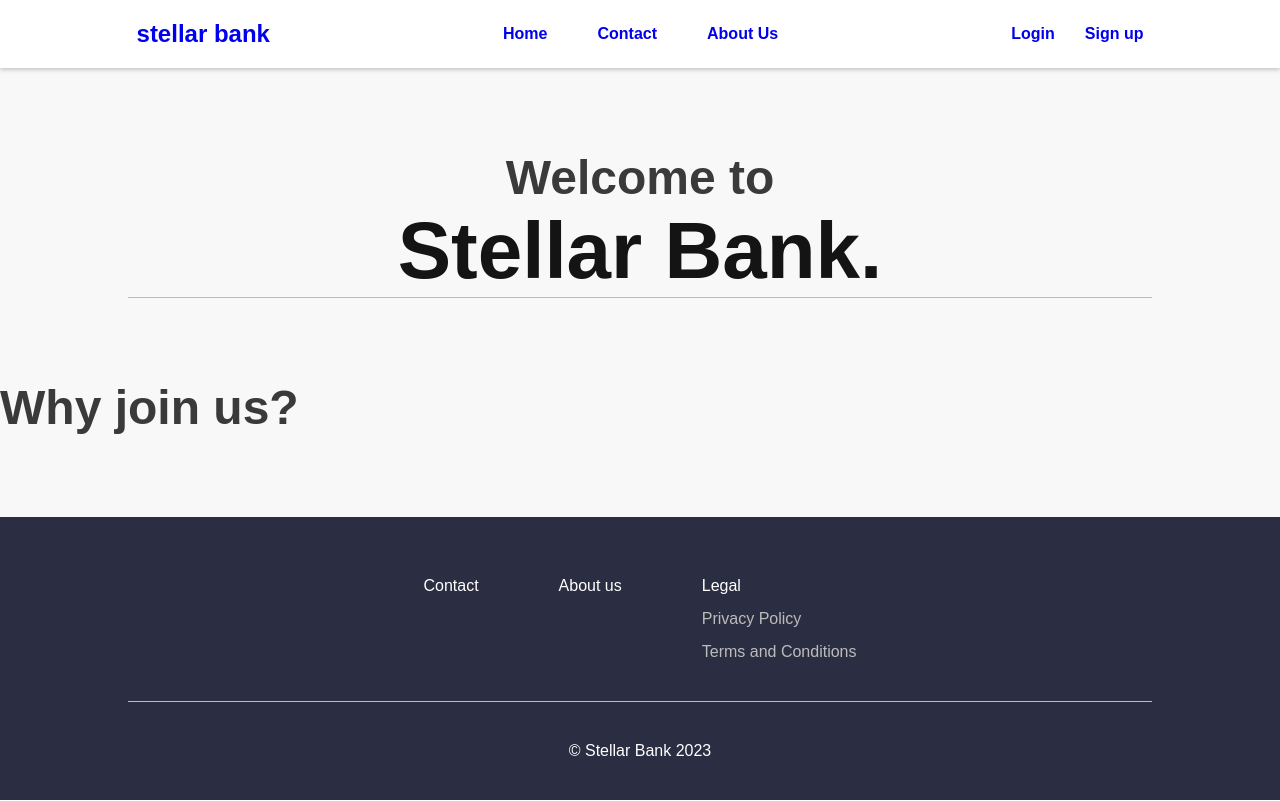
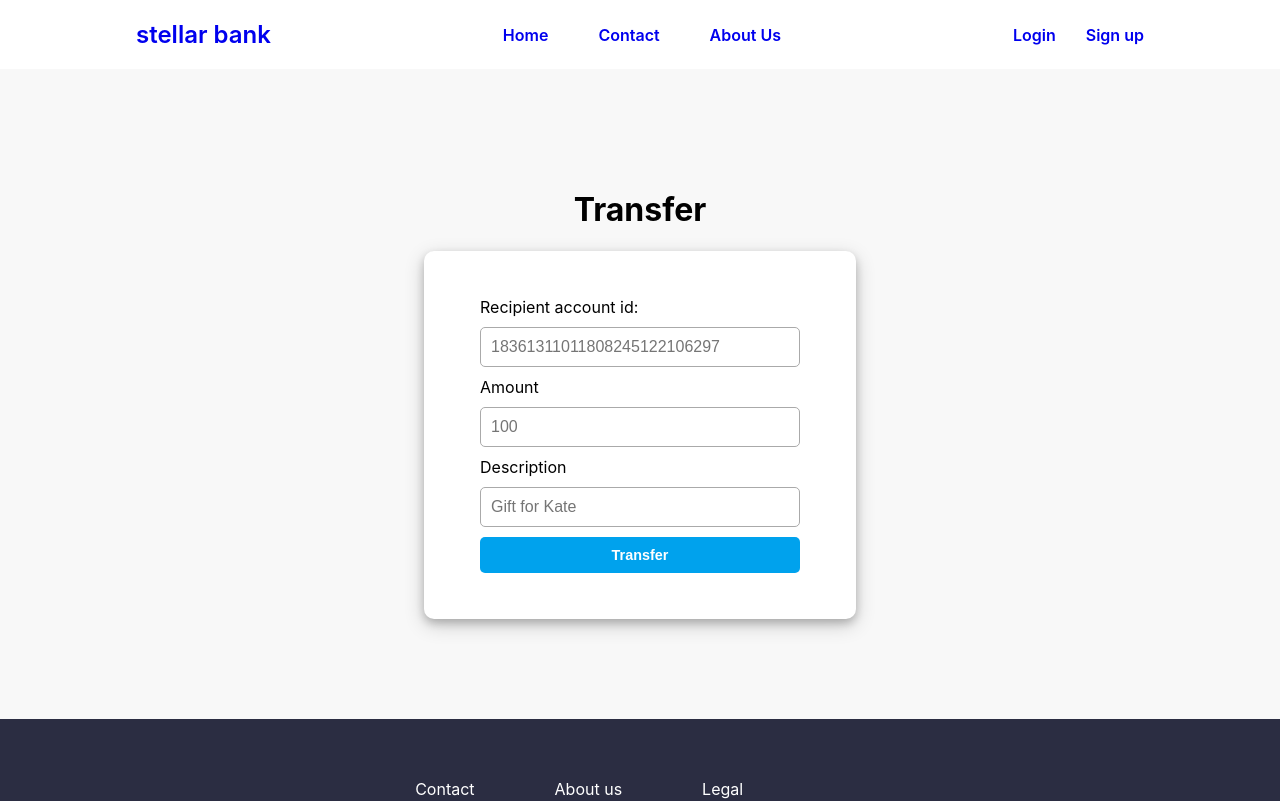
Before and after one commit to vldimr14/webbankapp, a React (Create React App) app in the folder frontend/webbankapp-frontend/: page /profile/transfer in a window 1280 px wide. Shown: the top 801 px of the page. Built offline with nearby package versions, Linux system fonts and the light colour scheme; the HTML template or start-up script is replaced by a standard one.

Commit message:
implement transfer on frontend side

```diff
--- a/frontend/webbankapp-frontend/src/components/ProfileComponent.jsx
+++ b/frontend/webbankapp-frontend/src/components/ProfileComponent.jsx
@@ -1,11 +1,13 @@
 import api from 'axios';
 import Cookies from 'universal-cookie';
 import { useEffect, useState } from 'react';
+import { useNavigate } from 'react-router-dom';
 
 
 function  ProfileComponent() {
   const cookies = new Cookies();
   const [profileData, setProfileData] = useState('');
+  const navigate = useNavigate();
 
   useEffect(() => {
     getProfileInfo();
@@ -27,7 +29,11 @@ function  ProfileComponent() {
       headers: {'Authorization' : `Bearer ${cookies.get('jwt-token')}`}
     }).catch((error) => {
       console.error('Error during creating bank account.', error.response ? error.response.data : error.message)
-    })
+    });
+  }
+
+  const transferHandler = () => {
+    navigate('/profile/transfer')
   }
 
   return (
@@ -46,6 +52,9 @@ function  ProfileComponent() {
           <div className="balance">
             {profileData.bankAccountBalance} {profileData.bankAccountCurrency}
           </div>
+          <div className="transfer">
+            <button className='btn btn-submit' onClick={transferHandler}>Transfer</button>
+          </div>
         </div>
         ) : (
           <button className='btn btn-submit' onClick={createBankAccount}>Open bank account</button>
--- /dev/null
+++ b/frontend/webbankapp-frontend/src/components/TransferComponent.jsx
@@ -0,0 +1,56 @@
+import { useState } from "react";
+import { useNavigate } from "react-router-dom";
+import Cookies from "universal-cookie";
+import api from 'axios';
+
+function TransferComponent() {
+
+  const [recipientAccountId, setRecipientAccountId] = useState('');
+  const [amount, setAmount] = useState('');
+  const [description, setDescription] = useState('');
+
+  const cookies = new Cookies();
+
+  const navigate = useNavigate();
+
+  const transferHandler = async () => {
+    // TODO validate form
+    const data = {
+      description: description,
+      amount: +amount,
+      recipientAccountId: recipientAccountId,
+    };
+
+    const headers = {'Authorization' : `Bearer ${cookies.get('jwt-token')}`};
+    const response = await api.post('/api/profile/transfer', data, {headers})
+    .catch((error) => {
+      console.error('Error during transfer.', error.response ? error.response.data : error.message)
+    });
+
+    console.log(response.data);
+
+    navigate('/profile', true);
+  }
+
+  return (
+    <div className="form-container">
+        <h1>Transfer</h1>
+        <div className="signup-form login-form">
+            <div className="input-group">
+              <label htmlFor="recipientAccountId">Recipient account id: </label>
+              <input type="text" value={recipientAccountId} onChange={e => setRecipientAccountId(e.target.value)} id="recipientAccountId" placeholder="18361311011808245122106297"/>
+
+              <label htmlFor="amount">Amount</label>
+              <input type="text" value={amount} onChange={e => setAmount(e.target.value)} id="amount" placeholder="100"/>
+
+              <label htmlFor="description">Description</label>
+              <input type="text" value={description} onChange={e => setDescription(e.target.value)} id="description" placeholder="Gift for Kate"/>
+
+              <button onClick={transferHandler} className="btn btn-submit">Transfer</button>
+            </div>
+        </div>
+    </div>
+  );
+}
+
+export default TransferComponent;
--- a/frontend/webbankapp-frontend/src/pages/NewBankAccount.jsx
+++ /dev/null
@@ -1,9 +0,0 @@
-function NewBankAccount() {
-  return (
-		<div>
-			Create bank account page
-		</div>
-	);
-}
-
-export default NewBankAccount;
--- a/frontend/webbankapp-frontend/src/pages/Pages.jsx
+++ b/frontend/webbankapp-frontend/src/pages/Pages.jsx
@@ -1,6 +1,6 @@
-import NewBankAccount from './NewBankAccount';
 import Profile from './Profile';
 import Home from './Home';
+import Transfer from './Transfer';
 import { Route, Routes, BrowserRouter } from 'react-router-dom';
 import Login from './Login';
 import Signup from './Signup';
@@ -15,10 +15,8 @@ function Pages() {
         <Route path='/login' element={<Login />} />
         {/* TODO access only if user is authenticated */}
         <Route path='/profile' element={<Profile />} />
-        {/* TODO access only if user doesn't have a bank account */}
-        <Route path='/profile/create_account' element={<NewBankAccount />} />
         {/* TODO access only if user does have a bank account */}
-        <Route path='/profile/transfer' element={<Home />} />
+        <Route path='/profile/transfer' element={<Transfer />} />
         <Route path='/profile/history' element={<Home />} />
       </Routes>
     </BrowserRouter>
--- a/frontend/webbankapp-frontend/src/pages/Transfer.jsx
+++ b/frontend/webbankapp-frontend/src/pages/Transfer.jsx
@@ -1,9 +1,15 @@
+import Footer from "../components/Footer";
+import Header from "../components/Header";
+import TransferComponent from "../components/TransferComponent";
+
 function Transfer() {
   return (
-		<div>
-			Transfer page
-		</div>
-	);
+    <div className="">
+      <Header />
+      <TransferComponent />
+      <Footer />
+    </div>
+  );
 }
 
 export default Transfer;
```
